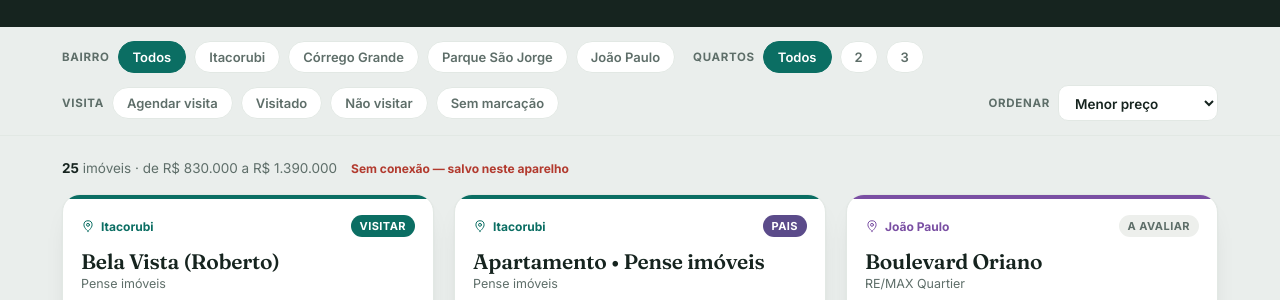
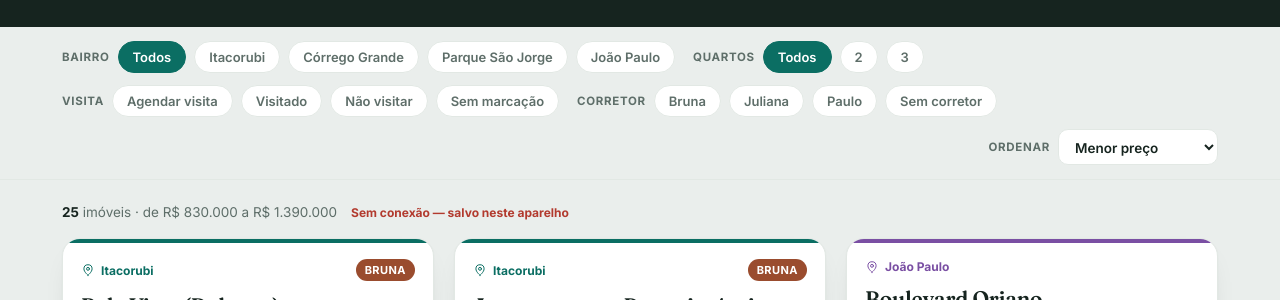
Before and after one commit to nesks/apartamento-floripa, a plain HTML site: page index.html in a window 1280 px wide. Shown: the part 173-473 px from the top of the page. Drawn offline with Linux system fonts and the light colour scheme; no server answers.

Commit message:
Tag de corretor no card + filtro por corretor 2026-06-18T00:11:18.610455+00:00

```diff
--- a/index.html
+++ b/index.html
@@ -114,6 +114,7 @@
       <div class="grp"><span class="lbl">Bairro</span><span id="f-bairro" class="grp"></span></div>
       <div class="grp"><span class="lbl">Quartos</span><span id="f-quartos" class="grp"></span></div>
       <div class="grp"><span class="lbl">Visita</span><span id="f-visita" class="grp"></span></div>
+      <div class="grp"><span class="lbl">Corretor</span><span id="f-corretor" class="grp"></span></div>
       <div class="grp push"><span class="lbl">Ordenar</span>
         <select id="ordem">
           <option value="preco-asc">Menor preço</option>
@@ -165,6 +166,29 @@
 ];
 
 const BAIRRO_COR = {"Itacorubi":"#0B6E63","Córrego Grande":"#1D5C8A","Parque São Jorge":"#A66A12","João Paulo":"#7A4FA3"};
+
+/* ---- Corretor por imobiliária ---- */
+const CORRETOR = {
+  "Pense imóveis":"Bruna",
+  "Itacorubi Imóveis":"Bruna",
+  "F1 Imobiliária":"Paulo",
+  "Daga / F1":"Paulo",
+  "Meu móvel na ilha / F1":"Paulo",
+  "Meu móvel na ilha":"Paulo",
+  "Santa Ilha / F1":"Paulo",
+  "BM Imobiliária / F1":"Paulo",
+  "Brognoli":"Paulo",
+  "Salete Maria Vilke / F1":"Paulo",
+  "Qualité":"Juliana"
+};
+const CORRETOR_COR = { "Paulo":"#0B6E63", "Bruna":"#9A4C2E", "Juliana":"#5B4B8A" };
+const corretorOf = a => CORRETOR[a.imobiliaria] || "";
+function corretorHtml(a){
+  const nome = corretorOf(a);
+  if(!nome) return "";
+  const col = CORRETOR_COR[nome] || "#5E6E69";
+  return '<span class="status" style="background:'+col+';color:#fff">'+esc(nome)+'</span>';
+}
 const corBairro = b => BAIRRO_COR[b] || "#5E6E69";
 const brl = n => n.toLocaleString("pt-BR",{style:"currency",currency:"BRL",maximumFractionDigits:0});
 const titulo = a => a.condominio || ("Apartamento • " + a.imobiliaria);
@@ -303,7 +327,7 @@
     '<div class="head" style="border-top:4px solid '+acc+'">'+
       '<div class="head-top">'+
         '<span class="bairro" style="color:'+acc+'">'+svg("pin",14)+' '+esc(a.bairro)+'</span>'+
-        statusHtml(a)+
+        corretorHtml(a)+
       '</div>'+
       '<h2 class="title">'+esc(titulo(a))+'</h2>'+
       '<p class="agency">'+esc(a.imobiliaria)+'</p>'+
@@ -337,6 +361,7 @@
 
 let fBairro="Todos", fQuartos="Todos", fOrdem="preco-asc";
 let fVisita = new Set();   // multi-seleção: nao / agendar / visitado / sem
+let fCorretor = new Set(); // multi-seleção por corretor (+ "sem")
 
 function buildChips(){
   const bairros = ["Todos", ...new Set(APTS.map(a=>a.bairro))];
@@ -356,6 +381,16 @@
   document.querySelectorAll("[data-b]").forEach(el=>el.onclick=()=>{fBairro=el.dataset.b;render();});
   document.querySelectorAll("[data-q]").forEach(el=>el.onclick=()=>{fQuartos=el.dataset.q;render();});
   document.querySelectorAll("[data-v]").forEach(el=>el.onclick=()=>{ const k=el.dataset.v; if(fVisita.has(k)) fVisita.delete(k); else fVisita.add(k); render(); });
+  const corretores = Array.from(new Set(APTS.map(corretorOf).filter(Boolean))).sort();
+  const temSem = APTS.some(a=>!corretorOf(a));
+  const CF = corretores.concat(temSem ? ["(sem)"] : []);
+  document.getElementById("f-corretor").innerHTML = CF.map(k=>{
+    const on = fCorretor.has(k);
+    const col = CORRETOR_COR[k] || "#5E6E69";
+    const lab = k==="(sem)" ? "Sem corretor" : k;
+    return '<button class="chip'+(on?" active":"")+'" data-cor="'+esc(k)+'"'+(on?' style="background:'+col+';border-color:'+col+'"':'')+'>'+esc(lab)+'</button>';
+  }).join("");
+  document.querySelectorAll("[data-cor]").forEach(el=>el.onclick=()=>{ const k=el.dataset.cor; if(fCorretor.has(k)) fCorretor.delete(k); else fCorretor.add(k); render(); });
 }
 
 function render(){
@@ -364,6 +399,7 @@
     if(fBairro!=="Todos" && a.bairro!==fBairro) return false;
     if(fQuartos!=="Todos" && String(a.quartos)!==fQuartos) return false;
     if(fVisita.size>0){ const v=visitas[a.id]||"sem"; if(!fVisita.has(v)) return false; }
+    if(fCorretor.size>0){ const c=corretorOf(a)||"(sem)"; if(!fCorretor.has(c)) return false; }
     return true;
   });
   r.sort((x,y)=>{
```
